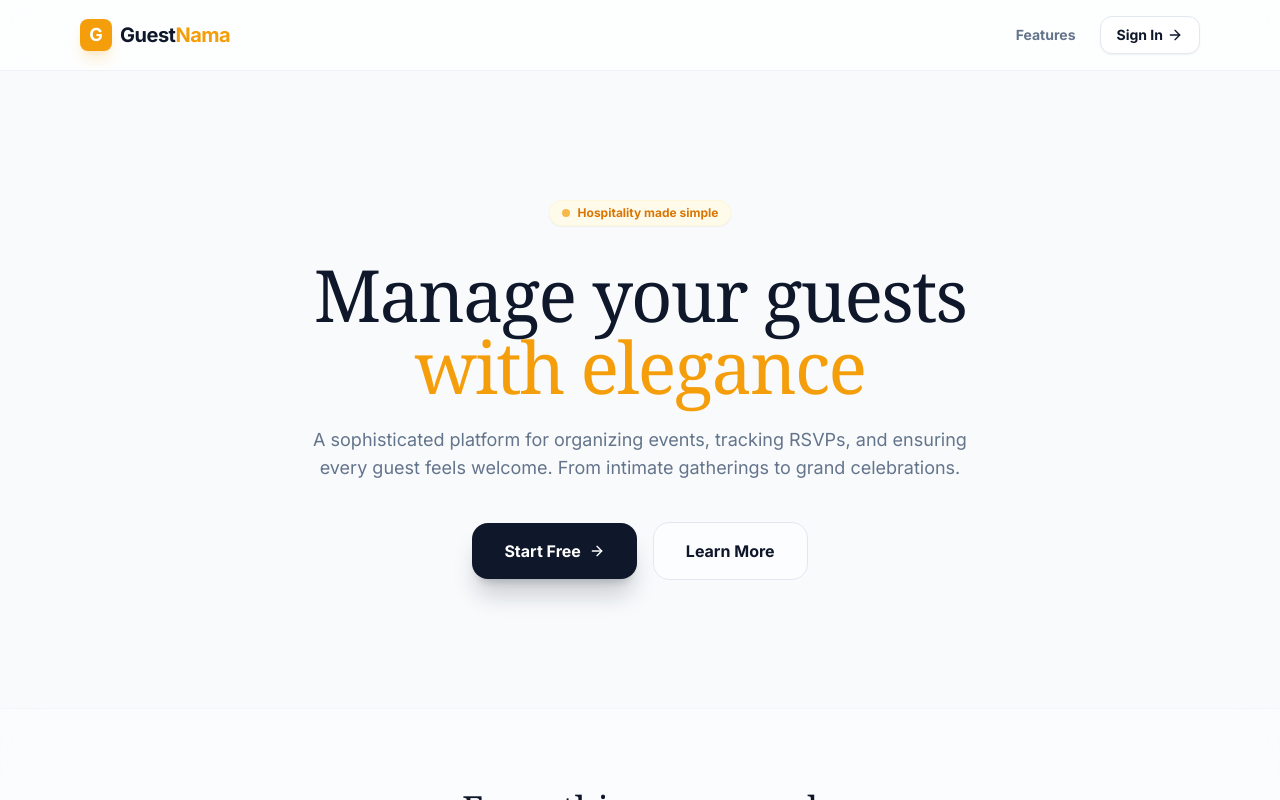
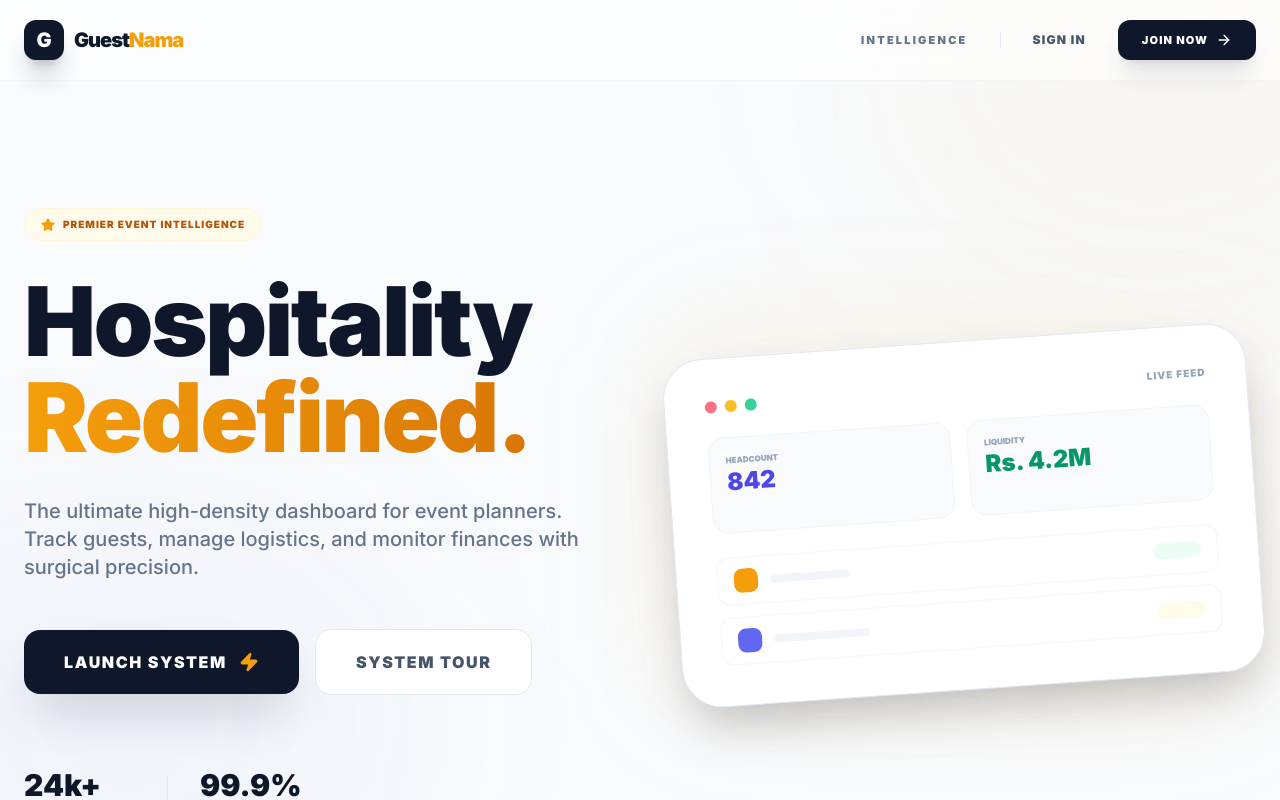
Before and after one commit to veoakramraja-sys/guest-nama-ji, a React (Vite) app: page / in a window 1280 px wide. Built offline with nearby package versions, Linux system fonts and the light colour scheme.

Commit message:
feat(landing): Add Wallet icon and update page styling
Introduces the `Wallet` icon from `lucide-react` to the landing page. Also, updates the background styling to `#f8fafc` and adds fixed dynamic background elements for a more visually engaging user experience.

```diff
--- a/pages/Landing.tsx
+++ b/pages/Landing.tsx
@@ -1,5 +1,7 @@
+
 import React from 'react';
-import { Users, Calendar, CheckCircle, Shield, ArrowRight } from 'lucide-react';
+/* Added Wallet to the imports */
+import { Users, Calendar, CheckCircle, Shield, ArrowRight, Star, Zap, Layout, Heart, Wallet } from 'lucide-react';
 
 interface LandingProps {
   onStart: () => void;
@@ -12,113 +14,234 @@ export const Landing: React.FC<LandingProps> = ({ onStart, onLogin }) => {
   };
 
   return (
-    <div className="min-h-screen bg-transparent selection:bg-amber-100">
-      {/* Navigation */}
-      <nav className="flex items-center justify-between px-4 py-4 lg:px-20 border-b border-slate-200/50 bg-white/70 backdrop-blur-md sticky top-0 z-50">
-        <div className="flex items-center gap-2 cursor-pointer" onClick={() => window.scrollTo({top: 0, behavior: 'smooth'})}>
-          <div className="w-8 h-8 bg-amber-500 rounded-lg flex items-center justify-center text-white font-bold text-lg shadow-lg shadow-amber-500/20">G</div>
-          <span className="text-xl font-bold tracking-tight text-[#0f172a]">Guest<span className="text-amber-500">Nama</span></span>
+    <div className="min-h-screen bg-[#f8fafc] selection:bg-amber-100 overflow-x-hidden">
+      {/* Dynamic Background Elements */}
+      <div className="fixed inset-0 pointer-events-none overflow-hidden z-0">
+        <div className="absolute top-[-10%] right-[-10%] w-[40%] h-[40%] bg-amber-500/5 rounded-full blur-[120px]"></div>
+        <div className="absolute bottom-[-10%] left-[-10%] w-[40%] h-[40%] bg-indigo-500/5 rounded-full blur-[120px]"></div>
       </div>
-        <div className="flex items-center gap-4 lg:gap-6">
-          <button onClick={scrollToFeatures} className="hidden md:block text-sm font-bold text-slate-500 hover:text-amber-500 transition-colors">Features</button>
-          <button onClick={onLogin} className="text-sm font-bold flex items-center gap-1 hover:text-amber-600 transition-all bg-white px-4 py-2 rounded-xl border border-slate-200 shadow-sm active:scale-95">
-            Sign In <ArrowRight className="w-4 h-4" />
+
+      {/* Navigation - Ultra Glassmorphism */}
+      <nav className="fixed top-0 left-0 right-0 z-[100] border-b border-slate-200/40 bg-white/60 backdrop-blur-2xl">
+        <div className="max-w-7xl mx-auto px-6 h-20 flex items-center justify-between">
+          <div className="flex items-center gap-2.5 cursor-pointer group" onClick={() => window.scrollTo({top: 0, behavior: 'smooth'})}>
+            <div className="w-10 h-10 bg-[#0f172a] rounded-xl flex items-center justify-center text-white font-black text-xl shadow-xl shadow-slate-900/20 group-hover:scale-105 transition-transform">G</div>
+            <span className="text-xl font-black tracking-tighter text-[#0f172a]">Guest<span className="text-amber-500">Nama</span></span>
+          </div>
+          <div className="flex items-center gap-4 lg:gap-8">
+            <button onClick={scrollToFeatures} className="hidden md:block text-[11px] font-black uppercase tracking-[0.2em] text-slate-500 hover:text-amber-500 transition-colors">Intelligence</button>
+            <div className="h-4 w-px bg-slate-200 hidden md:block"></div>
+            <button onClick={onLogin} className="text-xs font-black uppercase tracking-widest text-slate-600 hover:text-[#0f172a] transition-all">
+              Sign In
             </button>
+            <button onClick={onStart} className="hidden sm:flex items-center gap-2 bg-[#0f172a] text-white px-6 py-3 rounded-xl text-[11px] font-black uppercase tracking-widest shadow-xl shadow-slate-900/10 hover:shadow-slate-900/20 active:scale-95 transition-all">
+              Join Now <ArrowRight className="w-4 h-4" />
+            </button>
+          </div>
         </div>
       </nav>
 
-      {/* Hero Section */}
-      <section className="px-6 py-16 lg:py-32 text-center max-w-4xl mx-auto relative">
-        <div className="inline-flex items-center gap-2 px-3 py-1 rounded-full bg-amber-50 text-amber-600 text-[10px] lg:text-xs font-bold mb-8 shadow-sm border border-amber-100/50">
-          <span className="w-2 h-2 rounded-full bg-amber-500 animate-pulse"></span>
-          Hospitality made simple
+      {/* Hero Section - Visual Impact */}
+      <section className="relative z-10 pt-32 lg:pt-52 pb-20 px-6 max-w-7xl mx-auto">
+        <div className="grid grid-cols-1 lg:grid-cols-2 gap-16 items-center">
+          <div className="text-center lg:text-left space-y-8">
+            <div className="inline-flex items-center gap-2 px-4 py-2 rounded-full bg-amber-50 border border-amber-100/50">
+              <Star className="w-3.5 h-3.5 text-amber-500 fill-amber-500" />
+              <span className="text-[10px] font-black uppercase tracking-widest text-amber-700">Premier Event Intelligence</span>
             </div>
-        <h1 className="text-4xl lg:text-7xl font-serif text-[#0f172a] mb-6 tracking-tight leading-[1.1]">
-          Manage your guests <br />
-          <span className="text-amber-500">with elegance</span>
+            <h1 className="text-5xl lg:text-8xl font-black text-[#0f172a] leading-[0.9] tracking-tight">
+              Hospitality <br />
+              <span className="text-transparent bg-clip-text bg-gradient-to-r from-amber-500 to-amber-600">Redefined.</span>
             </h1>
-        <p className="text-base lg:text-lg text-slate-500 leading-relaxed mb-10 max-w-2xl mx-auto">
-          A sophisticated platform for organizing events, tracking RSVPs, and ensuring every guest feels welcome. From intimate gatherings to grand celebrations.
+            <p className="text-lg lg:text-xl text-slate-500 font-medium leading-relaxed max-w-xl mx-auto lg:mx-0">
+              The ultimate high-density dashboard for event planners. Track guests, manage logistics, and monitor finances with surgical precision.
             </p>
-        <div className="flex flex-col sm:flex-row items-center justify-center gap-4">
-          <button onClick={onStart} className="w-full sm:w-auto px-8 py-4 bg-[#0f172a] text-white rounded-2xl font-bold hover:bg-slate-800 transition-all flex items-center justify-center gap-2 shadow-xl shadow-slate-900/20 active:scale-95">
-            Start Free <ArrowRight className="w-4 h-4" />
+            <div className="flex flex-col sm:flex-row items-center justify-center lg:justify-start gap-4 pt-4">
+              <button onClick={onStart} className="w-full sm:w-auto px-10 py-5 bg-[#0f172a] text-white rounded-2xl font-black uppercase tracking-widest shadow-2xl shadow-slate-900/20 active:scale-95 transition-all flex items-center justify-center gap-3">
+                Launch System <Zap className="w-5 h-5 fill-amber-500 text-amber-500" />
               </button>
-          <button onClick={scrollToFeatures} className="w-full sm:w-auto px-8 py-4 border border-slate-200 rounded-2xl font-bold hover:bg-white transition-all bg-white/50 backdrop-blur-sm active:scale-95">
-            Learn More
+              <button onClick={scrollToFeatures} className="w-full sm:w-auto px-10 py-5 bg-white border border-slate-200 text-slate-600 rounded-2xl font-black uppercase tracking-widest hover:bg-slate-50 active:scale-95 transition-all">
+                System Tour
               </button>
+            </div>
+
+            {/* Real-time stats simulation */}
+            <div className="flex flex-wrap items-center justify-center lg:justify-start gap-8 pt-10">
+              <div className="space-y-1">
+                <p className="text-3xl font-black text-[#0f172a]">24k+</p>
+                <p className="text-[10px] font-black uppercase tracking-widest text-slate-400">Events Managed</p>
+              </div>
+              <div className="w-px h-10 bg-slate-200 hidden sm:block"></div>
+              <div className="space-y-1">
+                <p className="text-3xl font-black text-[#0f172a]">99.9%</p>
+                <p className="text-[10px] font-black uppercase tracking-widest text-slate-400">Cloud Uptime</p>
+              </div>
+            </div>
+          </div>
+
+          {/* Hero Visual - Dashboard Preview */}
+          <div className="relative group perspective">
+            <div className="absolute inset-0 bg-amber-500/10 rounded-[40px] blur-3xl group-hover:bg-amber-500/20 transition-all duration-700"></div>
+            <div className="relative bg-white border border-slate-200 rounded-[40px] shadow-2xl p-6 lg:p-10 transform lg:rotate-[-4deg] group-hover:rotate-0 transition-all duration-700">
+              {/* Fake Dashboard Elements */}
+              <div className="space-y-6">
+                <div className="flex justify-between items-center">
+                  <div className="flex gap-2">
+                    <div className="w-3 h-3 rounded-full bg-rose-400"></div>
+                    <div className="w-3 h-3 rounded-full bg-amber-400"></div>
+                    <div className="w-3 h-3 rounded-full bg-emerald-400"></div>
+                  </div>
+                  <div className="text-[10px] font-black text-slate-400 uppercase tracking-widest">Live Feed</div>
+                </div>
+                <div className="grid grid-cols-2 gap-4">
+                  <div className="h-24 bg-slate-50 rounded-2xl border border-slate-100 p-4">
+                    <p className="text-[8px] font-black text-slate-400 uppercase">Headcount</p>
+                    <p className="text-2xl font-black text-indigo-600">842</p>
+                  </div>
+                  <div className="h-24 bg-slate-50 rounded-2xl border border-slate-100 p-4">
+                    <p className="text-[8px] font-black text-slate-400 uppercase">Liquidity</p>
+                    <p className="text-2xl font-black text-emerald-600">Rs. 4.2M</p>
+                  </div>
+                </div>
+                <div className="space-y-3">
+                  <div className="h-12 bg-white border border-slate-100 rounded-xl flex items-center justify-between px-4">
+                    <div className="flex items-center gap-3">
+                      <div className="w-6 h-6 rounded-lg bg-amber-500"></div>
+                      <div className="w-20 h-2 bg-slate-100 rounded-full"></div>
+                    </div>
+                    <div className="w-12 h-4 bg-emerald-50 rounded-full"></div>
+                  </div>
+                  <div className="h-12 bg-white border border-slate-100 rounded-xl flex items-center justify-between px-4">
+                    <div className="flex items-center gap-3">
+                      <div className="w-6 h-6 rounded-lg bg-indigo-500"></div>
+                      <div className="w-24 h-2 bg-slate-100 rounded-full"></div>
+                    </div>
+                    <div className="w-12 h-4 bg-amber-50 rounded-full"></div>
+                  </div>
+                </div>
+              </div>
+            </div>
+          </div>
         </div>
       </section>
 
-      {/* Features Section */}
-      <section id="features" className="px-6 py-20 bg-white/40 backdrop-blur-xl border-y border-slate-200/30">
-        <div className="max-w-7xl mx-auto">
-          <div className="text-center mb-16">
-            <h2 className="text-3xl lg:text-4xl font-serif text-[#0f172a] mb-4">Everything you need</h2>
-            <p className="text-slate-500">Powerful features to make guest management effortless</p>
+      {/* Features Section - Bento Grid Style */}
+      <section id="features" className="relative z-10 py-32 px-6">
+        <div className="max-w-7xl mx-auto space-y-20">
+          <div className="text-center space-y-4 max-w-2xl mx-auto">
+            <h2 className="text-3xl lg:text-5xl font-black text-[#0f172a] tracking-tight">System Capabilities</h2>
+            <p className="text-slate-500 font-medium">GuestNama provides a military-grade toolset for the most demanding organizers.</p>
           </div>
-          <div className="grid grid-cols-1 sm:grid-cols-2 lg:grid-cols-4 gap-6">
-            <FeatureCard
-              icon={<Users className="w-6 h-6 text-amber-500" />}
-              title="Guest Management"
-              desc="Organize and track all your guests in one place"
+
+          <div className="grid grid-cols-1 md:grid-cols-3 gap-6">
+            <BentoCard
+              icon={<Users className="w-6 h-6 text-indigo-500" />}
+              title="Census Control"
+              desc="Real-time guest breakdown by demographic. Track men, women, and children with live headcount telemetry."
+              span="md:col-span-2"
+              bg="bg-indigo-50/50"
             />
-            <FeatureCard
-              icon={<Calendar className="w-6 h-6 text-amber-500" />}
-              title="Event Tracking"
-              desc="Manage multiple events with ease"
+            <BentoCard
+              icon={<Heart className="w-6 h-6 text-rose-500" />}
+              title="Relationship Mapping"
+              desc="Organize guests by family, friendship, or business ties for perfect seating plans."
+              bg="bg-rose-50/50"
             />
-            <FeatureCard
+            <BentoCard
+              icon={<Wallet className="w-6 h-6 text-emerald-500" />}
+              title="Asset Liquidity"
+              desc="Comprehensive PKR finance ledger. Monitor inflow, expenditure, and net balances automatically."
+              bg="bg-emerald-50/50"
+            />
+            <BentoCard
               icon={<CheckCircle className="w-6 h-6 text-amber-500" />}
-              title="RSVP Status"
-              desc="Track confirmations and check-ins in real-time"
-            />
-            <FeatureCard
-              icon={<Shield className="w-6 h-6 text-amber-500" />}
-              title="Secure Access"
-              desc="Role-based permissions for your team"
+              title="RSVP Intelligence"
+              desc="Five-stage confirmation tracking: Pending, Chances, Maybe, Accepted, and Confirmed."
+              span="md:col-span-2"
+              bg="bg-amber-50/50"
             />
           </div>
         </div>
       </section>
 
-      {/* CTA Box */}
-      <section className="px-6 py-20">
-        <div className="max-w-5xl mx-auto bg-[#1e293b] rounded-[32px] lg:rounded-[40px] p-8 lg:p-20 text-center text-white relative overflow-hidden shadow-2xl">
-          <div className="absolute inset-0 bg-gradient-to-br from-amber-500/20 to-transparent opacity-50"></div>
-          <div className="absolute top-0 left-0 w-64 h-64 bg-amber-500/20 rounded-full blur-[100px] -translate-x-1/2 -translate-y-1/2"></div>
+      {/* CTA Box - Modern & High Impact */}
+      <section className="relative z-10 py-32 px-6">
+        <div className="max-w-6xl mx-auto bg-[#0f172a] rounded-[40px] lg:rounded-[60px] p-10 lg:p-24 text-center text-white relative overflow-hidden shadow-2xl">
+          <div className="absolute top-0 right-0 w-[50%] h-[50%] bg-amber-500/20 rounded-full blur-[120px] translate-x-[20%] translate-y-[-20%]"></div>
 
-          <div className="relative z-10">
-            <h2 className="text-3xl lg:text-5xl font-serif mb-6 leading-tight">Ready to streamline your <br className="hidden lg:block" /> guest management?</h2>
-            <p className="text-slate-400 mb-10 max-w-lg mx-auto text-sm lg:text-base">Join thousands of event organizers who trust GuestNama for their hospitality needs.</p>
-            <button onClick={onStart} className="inline-flex items-center gap-2 text-amber-500 font-bold hover:text-amber-400 transition-all text-lg group active:scale-95">
-              Get Started Free <ArrowRight className="w-5 h-5 group-hover:translate-x-2 transition-transform" />
+          <div className="relative z-10 space-y-8 max-w-3xl mx-auto">
+            <h2 className="text-4xl lg:text-7xl font-black leading-[1] tracking-tighter">Ready to take <br className="hidden lg:block" /> command?</h2>
+            <p className="text-lg lg:text-xl text-slate-400 font-medium leading-relaxed">Join elite event organizers who demand absolute control over their guest logistics.</p>
+            <div className="flex flex-col sm:flex-row items-center justify-center gap-4 pt-6">
+              <button onClick={onStart} className="w-full sm:w-auto px-12 py-5 bg-amber-500 text-[#0f172a] rounded-2xl font-black uppercase tracking-widest hover:bg-amber-400 active:scale-95 transition-all flex items-center justify-center gap-3">
+                Deploy System <ArrowRight className="w-5 h-5" />
               </button>
+              <div className="flex -space-x-3">
+                 {[1,2,3,4].map(i => (
+                   <div key={i} className="w-10 h-10 rounded-full border-2 border-[#0f172a] bg-slate-800 flex items-center justify-center text-[10px] font-black">
+                     {String.fromCharCode(64 + i)}
+                   </div>
+                 ))}
+                 <div className="pl-4 text-[10px] font-black text-slate-500 uppercase flex items-center">
+                    +4k Online Now
+                 </div>
+              </div>
+            </div>
           </div>
         </div>
       </section>
 
-      {/* Footer */}
-      <footer className="px-6 py-12 border-t border-slate-200/50 flex flex-col md:flex-row items-center justify-between max-w-7xl mx-auto gap-6 bg-white/20 backdrop-blur-sm">
-        <div className="flex items-center gap-2 opacity-80">
-          <div className="w-8 h-8 bg-amber-500 rounded-lg flex items-center justify-center text-white font-bold text-lg">G</div>
-          <span className="text-xl font-bold tracking-tight text-[#0f172a]">Guest<span className="text-amber-500">Nama</span></span>
+      {/* Footer - Precision Design */}
+      <footer className="relative z-10 py-20 px-6 border-t border-slate-200">
+        <div className="max-w-7xl mx-auto grid grid-cols-1 md:grid-cols-4 gap-12 lg:gap-24">
+          <div className="md:col-span-2 space-y-6">
+            <div className="flex items-center gap-2.5">
+              <div className="w-8 h-8 bg-[#0f172a] rounded-lg flex items-center justify-center text-white font-black text-lg">G</div>
+              <span className="text-xl font-black tracking-tighter text-[#0f172a]">Guest<span className="text-amber-500">Nama</span></span>
             </div>
-        <div className="flex flex-col items-center md:items-end gap-2">
-          <p className="text-slate-400 text-xs">© 2024 GuestNama. All rights reserved.</p>
-          <p className="text-slate-300 text-[10px] uppercase tracking-widest font-bold">Secure Cloud Hosting</p>
+            <p className="text-slate-500 font-medium max-w-sm">Built for perfectionists. Orchestrate your most complex events with the world's most detailed guest management system.</p>
+          </div>
+          <div className="space-y-4">
+             <h4 className="text-[10px] font-black uppercase tracking-[0.3em] text-slate-400">Security</h4>
+             <ul className="space-y-2 text-sm font-bold text-[#0f172a]">
+                <li>Cloud Verification</li>
+                <li>SHA-256 Hashing</li>
+                <li>Audit Logging</li>
+             </ul>
+          </div>
+          <div className="space-y-4">
+             <h4 className="text-[10px] font-black uppercase tracking-[0.3em] text-slate-400">Compliance</h4>
+             <ul className="space-y-2 text-sm font-bold text-[#0f172a]">
+                <li>Privacy Policy</li>
+                <li>System Terms</li>
+                <li>SLA Registry</li>
+             </ul>
+          </div>
+        </div>
+        <div className="max-w-7xl mx-auto pt-20 mt-20 border-t border-slate-100 flex flex-col sm:flex-row justify-between items-center gap-4 text-[10px] font-black uppercase tracking-widest text-slate-400">
+          <p>© 2024 GuestNama Intelligence Platform</p>
+          <div className="flex gap-6">
+             <span className="flex items-center gap-2"><div className="w-2 h-2 rounded-full bg-emerald-500"></div> API v2.3.0 Stable</span>
+             <span>Asia-Pacific Region</span>
+          </div>
         </div>
       </footer>
     </div>
   );
 };
 
-const FeatureCard = ({ icon, title, desc }: { icon: any, title: string, desc: string }) => (
-  <div className="bg-white/80 backdrop-blur-md p-8 rounded-2xl border border-white/50 shadow-sm hover:shadow-xl hover:-translate-y-1 transition-all duration-300 group">
-    <div className="w-12 h-12 bg-amber-50 rounded-xl flex items-center justify-center mb-6 shadow-inner group-hover:bg-amber-500 group-hover:text-white transition-colors duration-300">
-      <div className="group-hover:text-white transition-colors">{icon}</div>
+const BentoCard = ({ icon, title, desc, span = "", bg = "" }: any) => (
+  <div className={`${span} ${bg} p-10 rounded-[32px] border border-slate-200 shadow-sm hover:shadow-xl hover:-translate-y-1 transition-all duration-500 group relative overflow-hidden`}>
+    <div className="absolute top-0 right-0 p-8 opacity-[0.03] group-hover:opacity-[0.08] group-hover:scale-150 transition-all duration-700 pointer-events-none transform rotate-12">
+      {/* Added <any> to fix 'className' property check error in React.cloneElement */}
+      {React.cloneElement(icon as React.ReactElement<any>, { className: "w-32 h-32" })}
     </div>
-    <h3 className="text-lg font-bold text-[#0f172a] mb-2">{title}</h3>
-    <p className="text-slate-500 text-sm leading-relaxed">{desc}</p>
+    <div className="relative z-10 space-y-4">
+      <div className="w-12 h-12 bg-white rounded-2xl flex items-center justify-center shadow-sm group-hover:scale-110 transition-transform">
+        {icon}
+      </div>
+      <h3 className="text-xl font-black text-[#0f172a]">{title}</h3>
+      <p className="text-slate-500 text-sm font-medium leading-relaxed">{desc}</p>
+    </div>
   </div>
 );
```
Lines whose indentation alone changed are shown as unchanged.
